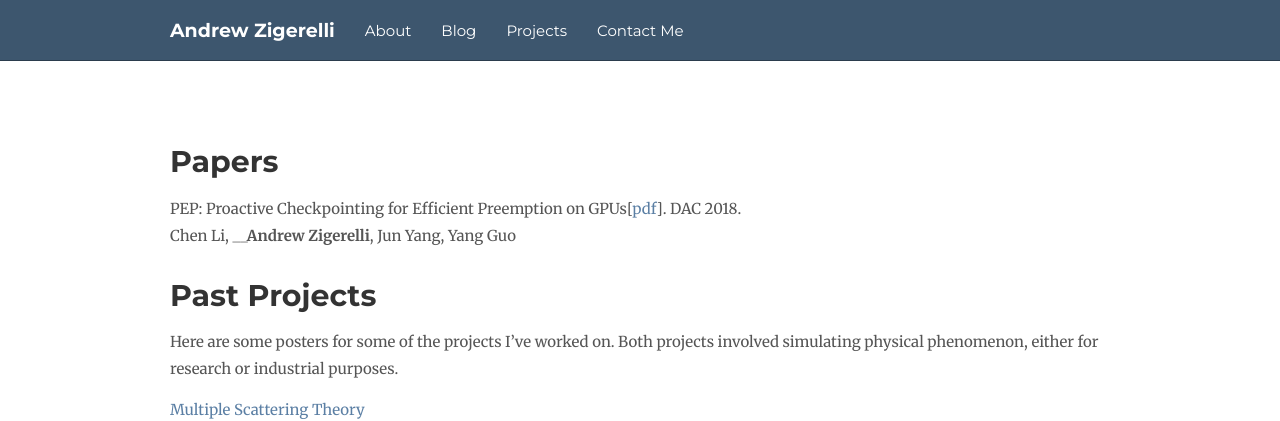
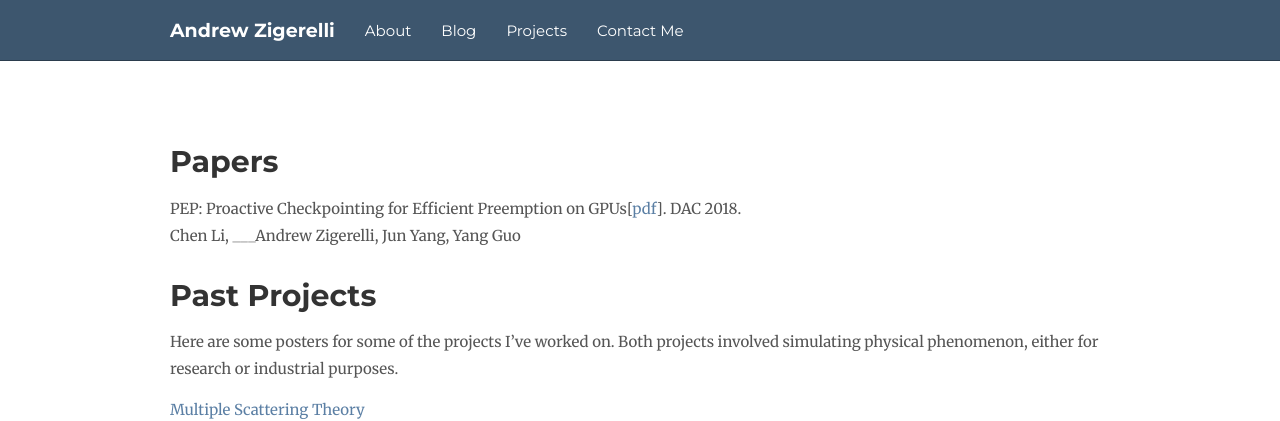
Before and after one commit to andrewzigerelli/andrewzigerelli.github.io, a Jekyll site: the page built from projects/index.md, in a window 1280 px wide. Shown: the top 421 px of the page. Built offline with Jekyll 4.4.1, drawn with Linux system fonts in a browser that asks for light colours; nearby versions of some CDN libraries.

Commit message:
updated DAC 2018

```diff
--- a/projects/index.md
+++ b/projects/index.md
@@ -4,7 +4,7 @@ title: Work
 ---
 # Papers
 PEP: Proactive Checkpointing for Efficient Preemption on GPUs\[[pdf](../papers/pep-p.pdf)\]. DAC 2018.<br />
-Chen Li, ____Andrew Zigerelli__, Jun Yang, Yang Guo
+Chen Li, ___Andrew Zigerelli, Jun Yang, Yang Guo
 
 # Past Projects
 
```
